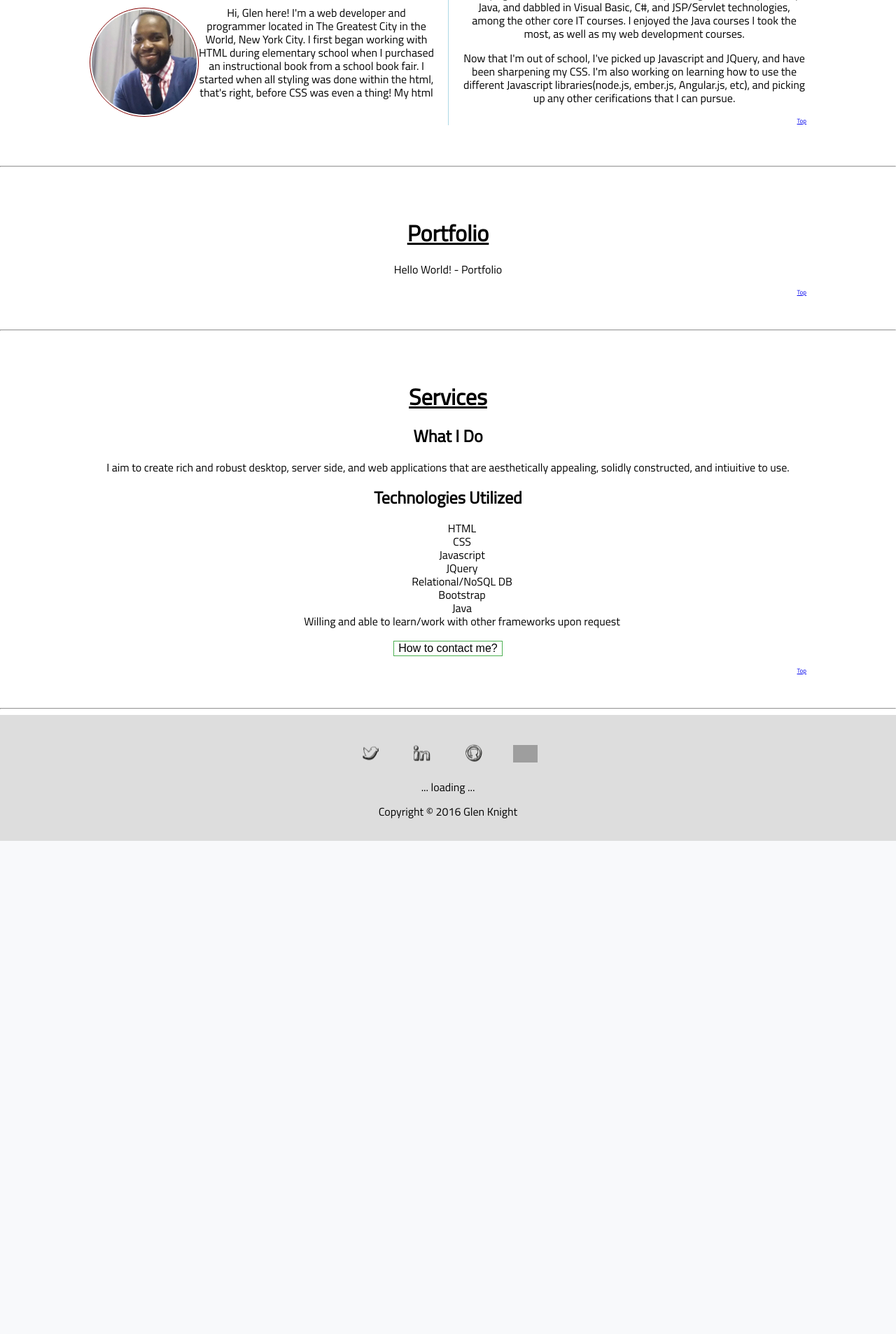
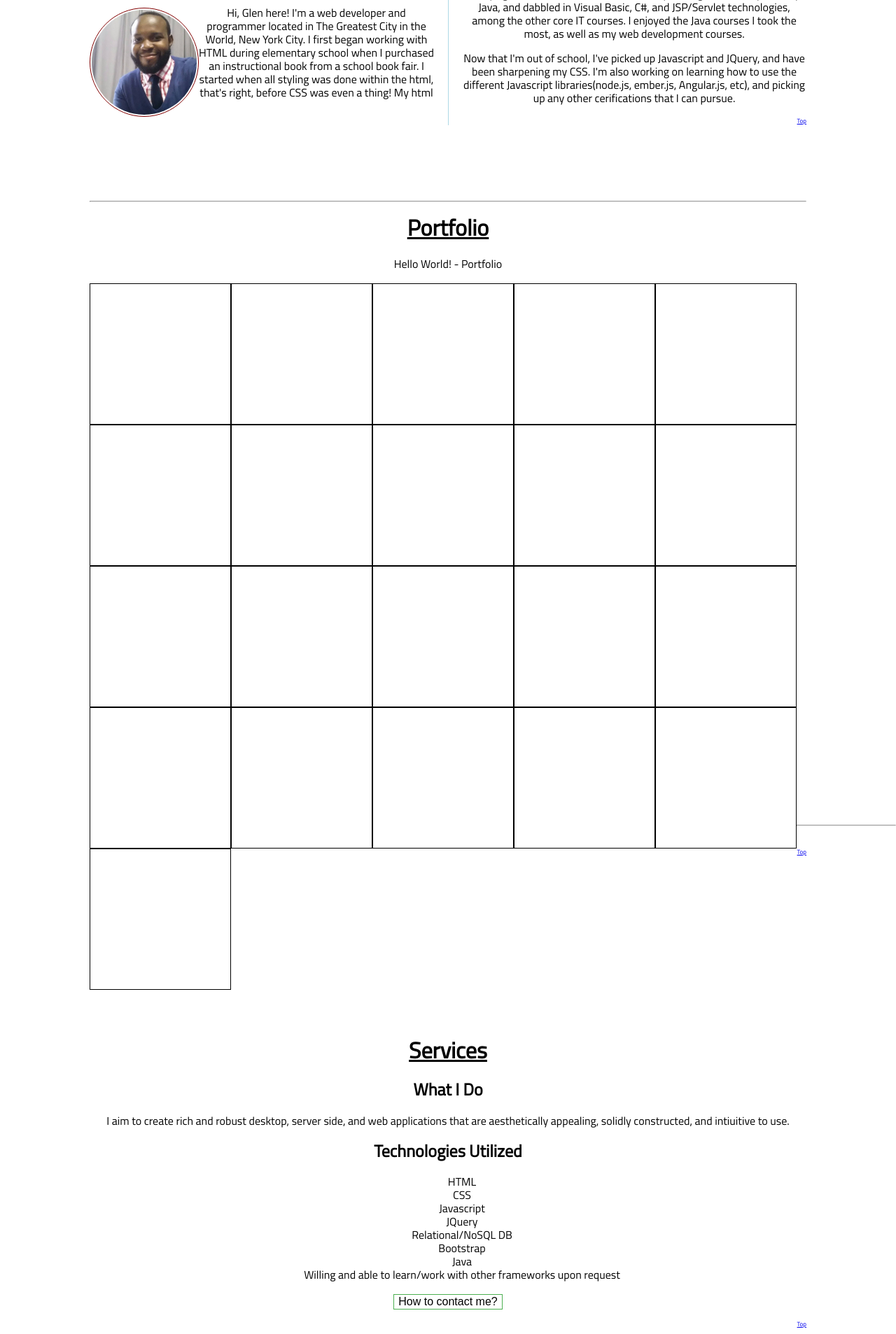
Before and after one commit to glenak1911/KnightGlendotNYC, a PHP site: page / in a window 1280 px wide. Shown: the part 920-2827 px from the top of the page at 70% size. Before the commit the page ends 2122 px from the top, so only its background shows below. Run offline with PHP 8.4, Linux system fonts and the light colour scheme; some libraries are stand-ins or nearby versions; grey boxes are pictures that could not be loaded.

Commit message:
Added portfolio placeholder div

```diff
--- a/css/style1.css
+++ b/css/style1.css
@@ -73,6 +73,7 @@
   text-align:center;
   width:80%;
   margin:0px auto;
+  clear:both;
 }
 
 .servicesContent{
@@ -80,6 +81,7 @@
   text-align:center;
   width:80%;
   margin:0px auto;
+  clear:both;
 }
 
 #footer{
@@ -229,3 +231,21 @@
 	font-size:9px;
 	float:right;
 	text-decoration:underline;
+}
+
+.portfolioItem{
+	height:200px;
+	width:200px;
+	border:1px solid;
+	float:left;
+}
+
+.portfolioItem:hover{
+	height:210px;
+	width:210px;
+}
+
+#portfolioHolder{
+	width:interited;
+	height:700px;
+}
--- a/index.html
+++ b/index.html
@@ -40,10 +40,33 @@
 <p>Now that I'm out of school, I've picked up Javascript and JQuery, and have been sharpening my CSS. I'm also working on learning how to use the different Javascript libraries(node.js, ember.js, Angular.js, etc), and picking up any other cerifications that I can pursue.</p>
 				<p><a class="topPage" href="#"mainHero>Top</a></p>
 			</div>
-			<hr />
 			<div class="portfolioContent">
+				<hr />
 				<h1 id="Portfolio">Portfolio</h1>
 				<p>Hello World! - Portfolio</p>
+				<div id="portfolioHolder">
+					<div class="portfolioItem"></div>
+					<div class="portfolioItem"></div>
+					<div class="portfolioItem"></div>
+					<div class="portfolioItem"></div>
+					<div class="portfolioItem"></div>
+					<div class="portfolioItem"></div>
+					<div class="portfolioItem"></div>
+					<div class="portfolioItem"></div>
+					<div class="portfolioItem"></div>
+					<div class="portfolioItem"></div>
+					<div class="portfolioItem"></div>
+					<div class="portfolioItem"></div>
+					<div class="portfolioItem"></div>
+					<div class="portfolioItem"></div>
+					<div class="portfolioItem"></div>
+					<div class="portfolioItem"></div>
+					<div class="portfolioItem"></div>
+					<div class="portfolioItem"></div>
+					<div class="portfolioItem"></div>
+					<div class="portfolioItem"></div>
+					<div class="portfolioItem"></div>
+				</div>
 <!-- 			Lazy loading of the portfolio gallery
 				http://tympanus.net/Development/GridLoadingEffects/index6.html for reference -->
 <!-- 				Additionally add lightboxing and linking to gitup repository -->
@@ -83,8 +106,9 @@
 				</div>
 			<p><a class="topPage" href="#"mainHero>Top</a></p>
 			</div>
-			<hr />
+
 			<div id="footer">
+				<hr />
 				<div class="socialMedia">
 					<a class="twitter" target = "_blank" href="https://twitter.com/Kn1ghtVisionNYC">Twitter</a>
 					<a class="linkedin" target = "_blank" href="https://www.linkedin.com/in/glen-knight-2a5b712b">LinkedIn</a>
```
